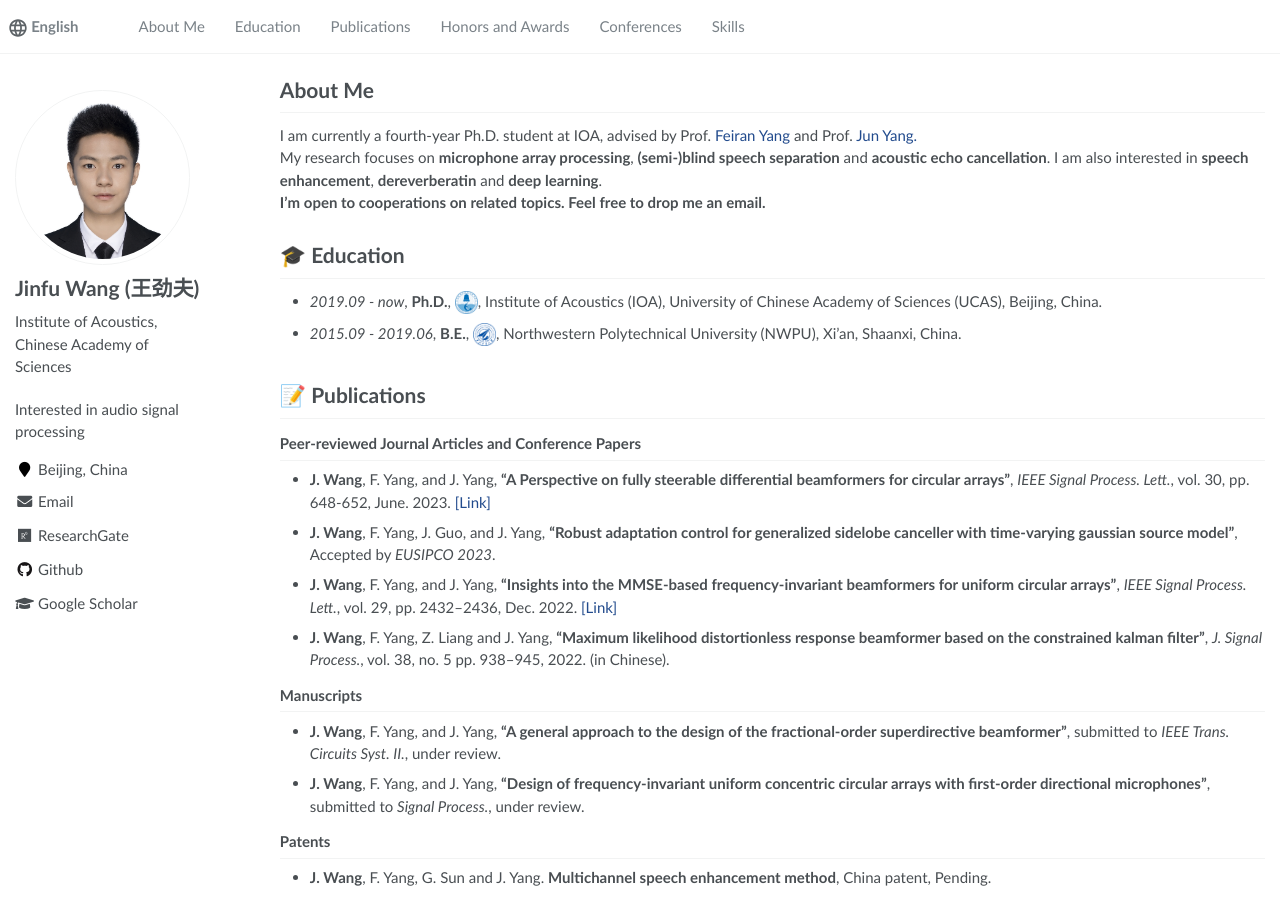
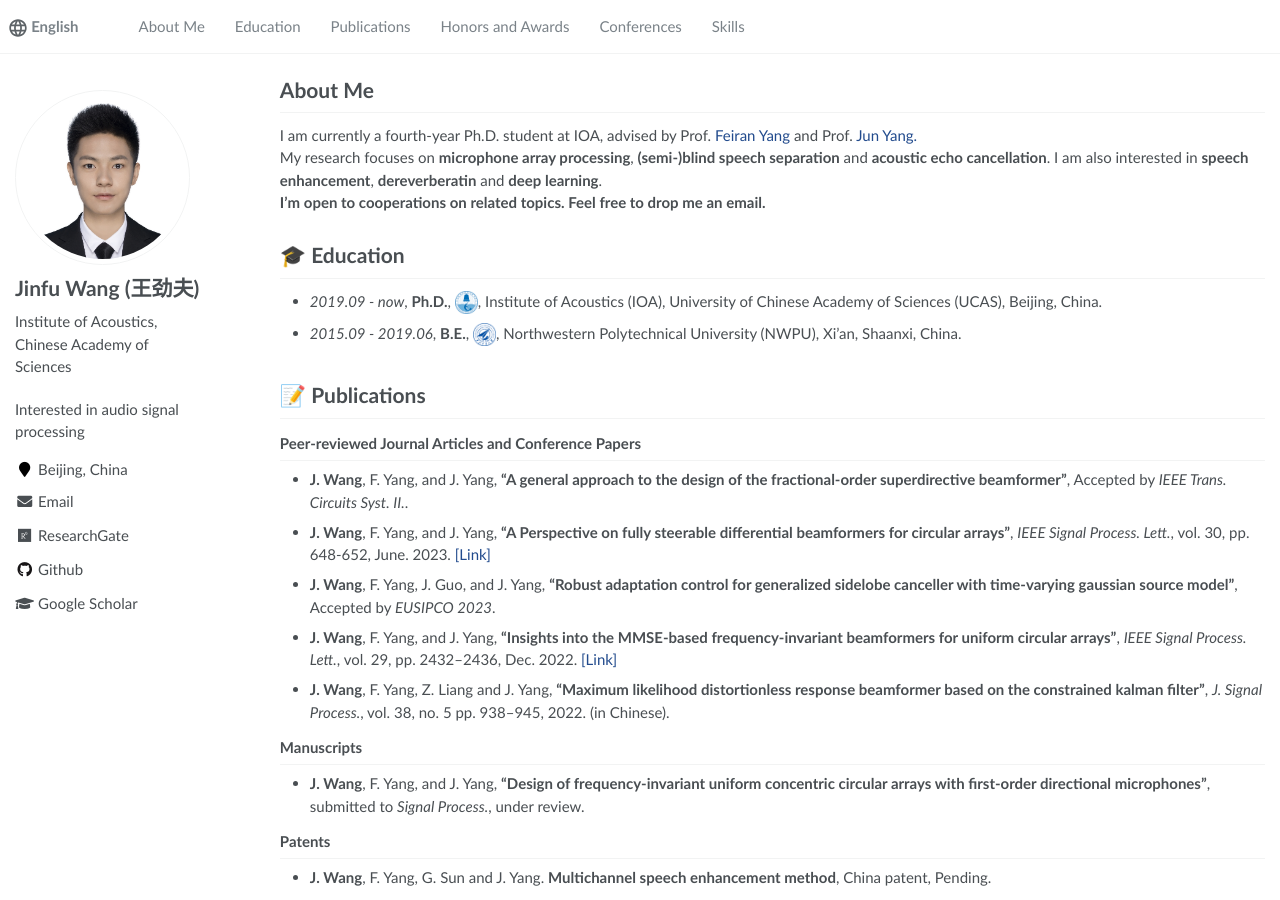
Before and after one commit to 875441459/875441459.github.io, a Jekyll site: the page built from _pages/about.md, in a window 1280 px wide and 900 px high. Built offline with Jekyll 4.4.1, drawn with Linux system fonts in a browser that asks for light colours; part of the change alters nothing that is shown.

Commit message:
Update about.md

```diff
--- a/_pages/about.md
+++ b/_pages/about.md
@@ -33,6 +33,8 @@ My research focuses on **microphone array processing**, **(semi-)blind speech se
 
 ### Peer-reviewed Journal Articles and Conference Papers
 ---
+- **J. Wang**, F. Yang, and J. Yang, **"A general approach to the design of the fractional-order superdirective beamformer"**, Accepted by *IEEE Trans. Circuits Syst. II.*.
+
 -  **J. Wang**, F. Yang, and J. Yang, **"A Perspective on fully steerable differential beamformers for circular arrays"**, *IEEE Signal Process. Lett.*, vol. 30, pp. 648-652, June. 2023. [[Link]](https://ieeexplore.ieee.org/document/10138024)
 
 -  **J. Wang**, F. Yang, J. Guo, and J. Yang, **"Robust adaptation control for generalized sidelobe canceller with time-varying gaussian source model"**, Accepted by *EUSIPCO 2023*.
@@ -45,8 +47,6 @@ My research focuses on **microphone array processing**, **(semi-)blind speech se
 
 ### Manuscripts
 ---
-- **J. Wang**, F. Yang, and J. Yang, **"A general approach to the design of the fractional-order superdirective beamformer"**, submitted to *IEEE Trans. Circuits Syst. II.*, under review.
-
 - **J. Wang**, F. Yang, and J. Yang, **"Design of frequency-invariant uniform concentric circular arrays with first-order directional microphones"**, submitted to *Signal Process.*, under review.
 
 ### Patents
```
